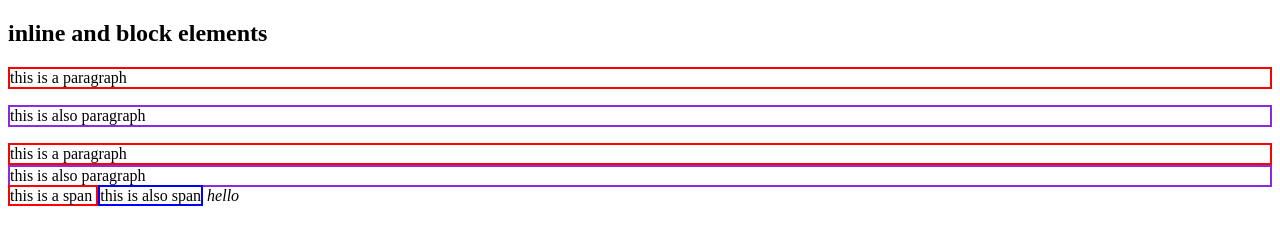
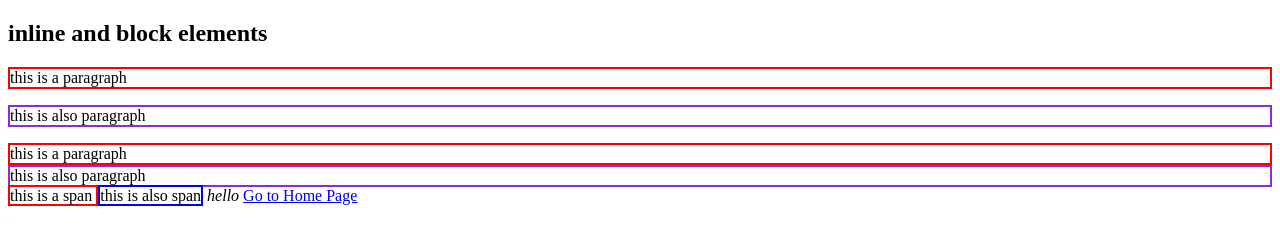
Before and after one commit to rusham1/html, a plain HTML site: page inlineandblockelements.html in a window 1280 px wide. Drawn offline with Linux system fonts and the light colour scheme.

Commit message:
committed

```diff
--- a/inlineandblockelements.html
+++ b/inlineandblockelements.html
@@ -11,5 +11,7 @@
     <div style="border:2px solid red">this is a paragraph</div><div style="border:2px solid blueviolet">this is also paragraph</div>
     <span style="border:2px solid red">this is a span </span><span style="border:2px solid blue">this is also span</span>
     <em>hello</em>
+    <a href="index.html">Go to Home Page</a><br>
+
 </body>
 </html>
```
Also changed, not shown: classesandids.html (+1 -0 lines).
